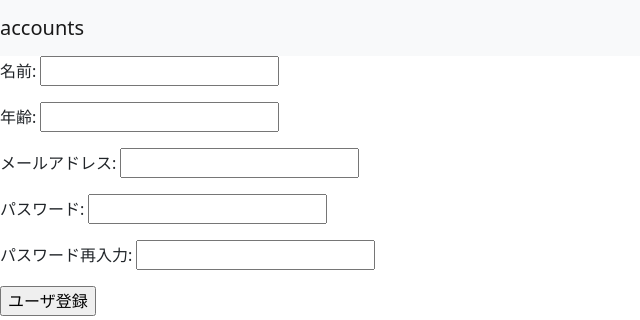
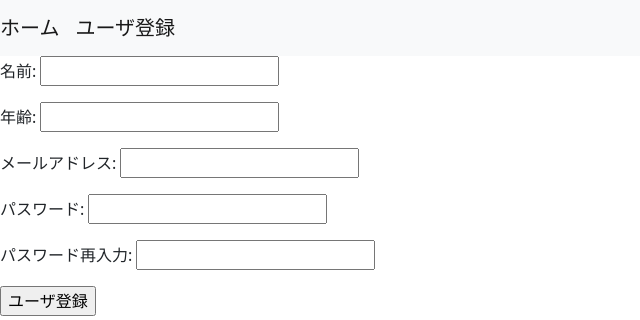
Before and after one commit to ppppppsmash/dairy-thread, a Django app: page /accounts/regist in a window 1280 px wide. Shown: the top 320 px of the page, without its empty margins (0-640 px from the left). Run offline with Django 4.2, Linux system fonts and the light colour scheme.

Commit message:
feat: template regist page

```diff
--- a/templates/base.html
+++ b/templates/base.html
@@ -7,7 +7,16 @@
 
   <body>
     <nav class="navbar navbar-expand-lg navbar-light bg-light">
-      <a class="navbar-brand" href="{% url 'accounts:home' %}">accounts</a>
+      <a class="navbar-brand" href="{% url 'accounts:home' %}">
+        ホーム
+      </a>
+
+      {% if user.is_authenticated %}
+      {% else %}
+      <a class="navbar-brand" href="{% url 'accounts:regist' %}">
+        ユーザ登録
+      </a>
+      {% endif %}
     </nav>
     {% block content %}
     {% endblock %}
```
